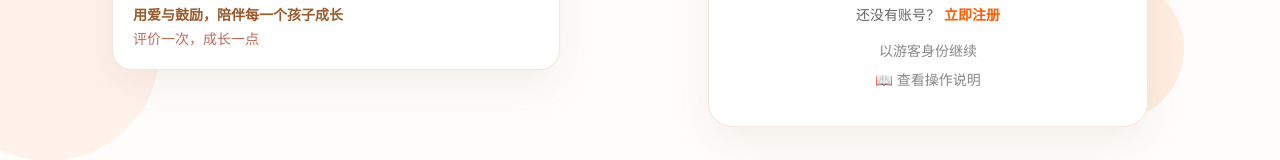
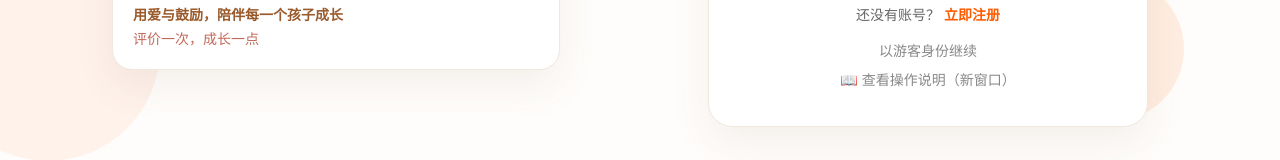
Before and after one commit to andyggh2020/class-pet-garden, a Vue app: page /login in a window 1280 px wide. Shown: the part 543-703 px from the top of the page. Built offline with nearby package versions, Linux system fonts and the light colour scheme; a web font is replaced by a local one.

Commit message:
操作说明改为新窗口打开
登录页、销售页的「操作说明」入口及管理后台标题右侧新增按钮，均改为 router-link + target=_blank 新窗口打开，不打断当前后台操作；新窗口会重新加载应用到 /guide。

```diff
--- a/src/pages/ClassManage.vue
+++ b/src/pages/ClassManage.vue
@@ -492,6 +492,15 @@ onMounted(() => {
                 管理全站注册教师账户，以及全部班级与 VIP 授权状态。
               </p>
             </div>
+            <router-link
+              to="/guide"
+              target="_blank"
+              rel="noopener noreferrer"
+              class="inline-flex h-10 shrink-0 items-center gap-1.5 self-start rounded-xl border border-[#f0e5da] bg-white px-4 text-sm font-semibold text-[#765f50] transition hover:bg-[#fff7f1] sm:self-auto"
+            >
+              <span class="material-symbols-rounded text-[18px] leading-none">menu_book</span>
+              操作说明
+            </router-link>
           </div>
 
           <div class="mt-7 flex flex-wrap gap-3">
--- a/src/pages/Landing.vue
+++ b/src/pages/Landing.vue
@@ -109,7 +109,7 @@ onMounted(async () => {
           <a href="#flow" class="hover:text-[#d97706]">使用流程</a>
           <a href="#plans" class="hover:text-[#d97706]">套餐方案</a>
           <a href="#faq" class="hover:text-[#d97706]">常见问题</a>
-          <router-link to="/guide" class="hover:text-[#d97706]">操作说明</router-link>
+          <router-link to="/guide" target="_blank" rel="noopener noreferrer" class="hover:text-[#d97706]">操作说明</router-link>
           <a href="#contact" class="hover:text-[#d97706]">联系客服</a>
         </nav>
         <div class="flex items-center gap-2">
--- a/src/pages/Login.vue
+++ b/src/pages/Login.vue
@@ -161,9 +161,11 @@ function guestContinue() {
 
           <router-link
             to="/guide"
+            target="_blank"
+            rel="noopener noreferrer"
             class="mt-2 block w-full text-center text-sm text-[#888] transition hover:text-[#ff5c00]"
           >
-            📖 查看操作说明
+            📖 查看操作说明（新窗口）
           </router-link>
         </div>
       </section>
```
